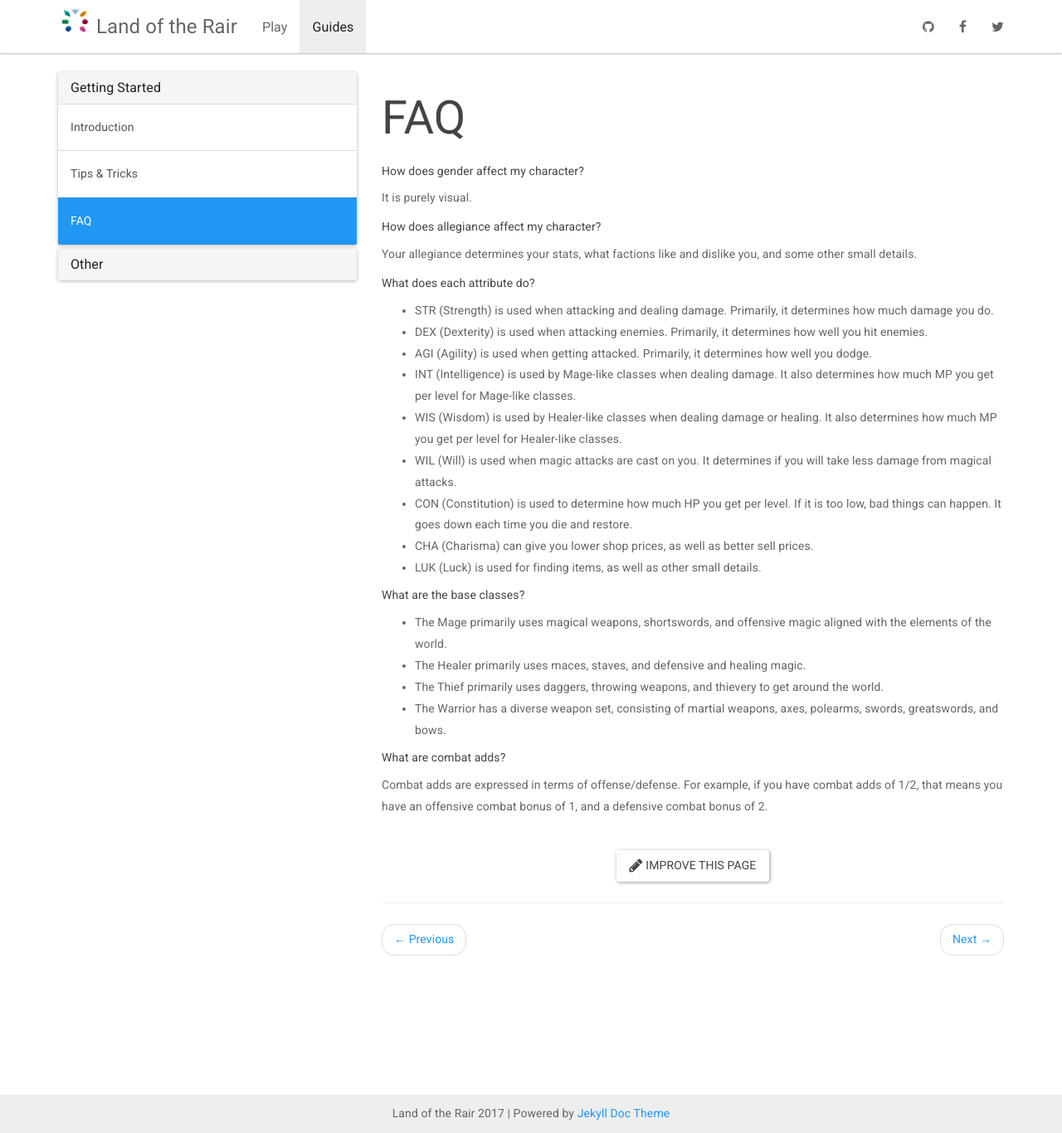
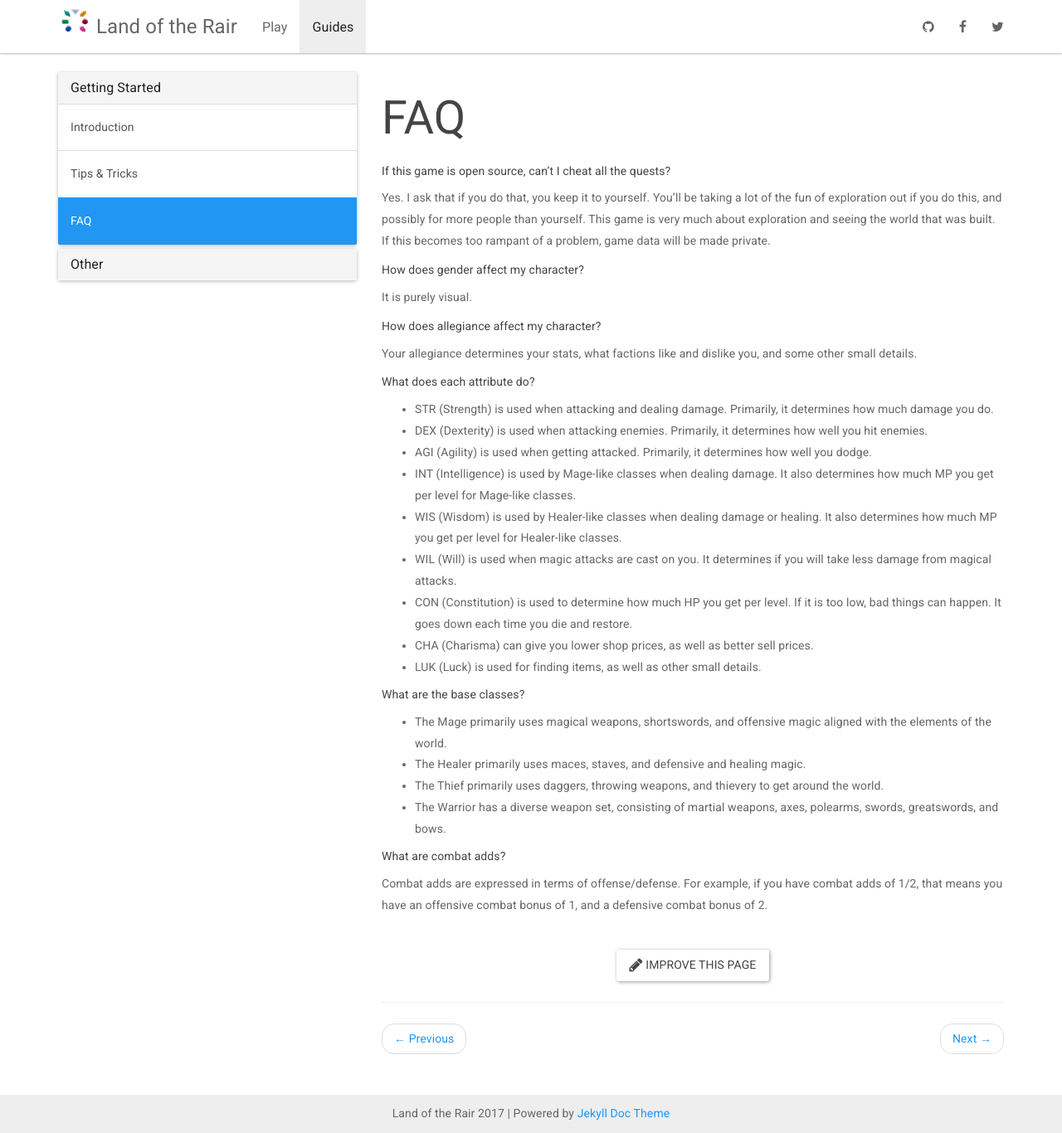
Before and after one commit to LandOfTheRair/landoftherair.github.io, a Jekyll site: the page built from _docs/getting-started/faq.md, in a window 1280 px wide and 1366 px high. Shown: the whole window at 83% size. Built offline with Jekyll 4.4.1, drawn with Linux system fonts in a browser that asks for light colours; nearby versions of some CDN libraries.

Commit message:
Update faq.md

```diff
--- a/_docs/getting-started/faq.md
+++ b/_docs/getting-started/faq.md
@@ -2,6 +2,10 @@
 title: FAQ
 permalink: /docs/faq/
 ---
+
+###### If this game is open source, can't I cheat all the quests?
+
+Yes. I ask that if you do that, you keep it to yourself. You'll be taking a lot of the fun of exploration out if you do this, and possibly for more people than yourself. This game is very much about exploration and seeing the world that was built. If this becomes too rampant of a problem, game data will be made private.
 
 ###### How does gender affect my character?
 
```
